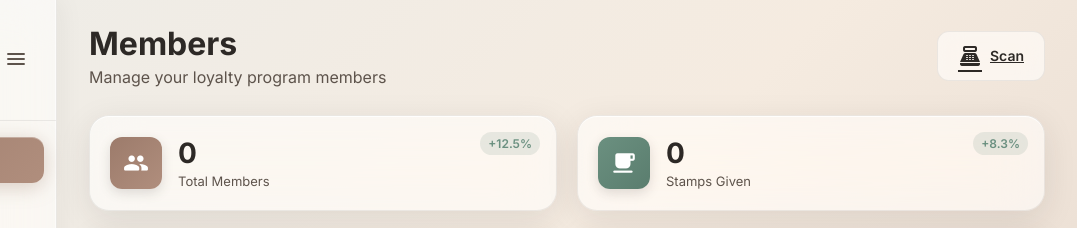
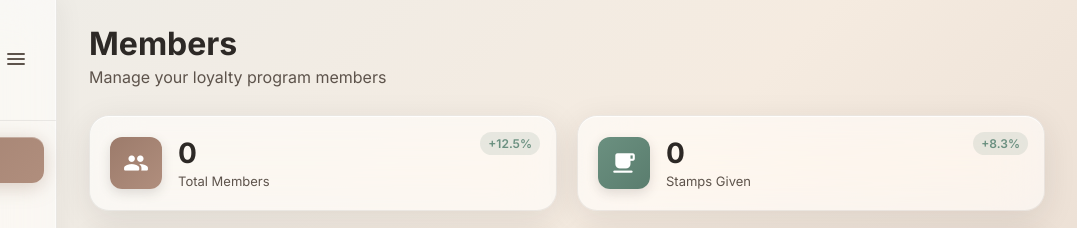
Before and after one commit to canocloudx/cream-crm, a website: page index.html in a window 1280 px wide. Shown: the top 228 px of the page, 203-1280 px from the left. Drawn offline with nearby package versions, Linux system fonts and the light colour scheme; no server answers.

Commit message:
feat: remove scan button from web app header

```diff
--- a/index.html
+++ b/index.html
@@ -69,12 +69,7 @@
                     <h1>Members</h1>
                     <p class="subtitle">Manage your loyalty program members</p>
                 </div>
-                <div class="header-actions">
-                    <a href="merchant.html" class="btn btn-secondary" target="_blank">
-                        <span class="material-icons-round">point_of_sale</span>
-                        Scan
-                    </a>
-                </div>
+
             </header>
 
             <!-- Stats Row -->
```
